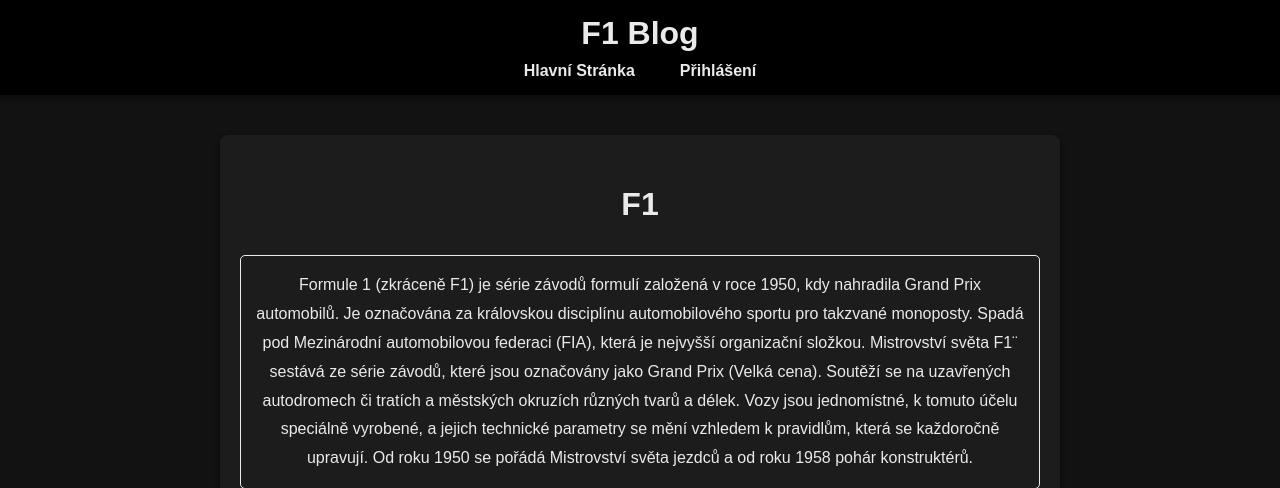
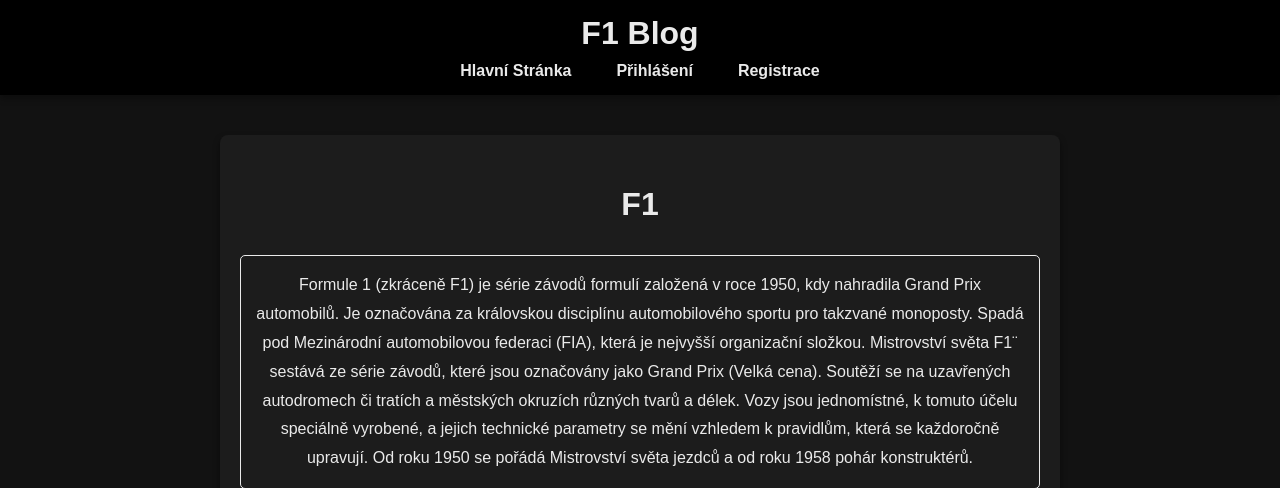
Before and after one commit to DanielKocandrle/Hlavni_projekt, a Flask app: page / in a window 1280 px wide. Shown: the top 488 px of the page. Run offline with Flask 3, Linux system fonts and the light colour scheme; parts of the project's set-up code (start-up, migrations or seed data) failed here and were passed over.

Commit message:
pridani linku pro registraci

```diff
--- a/templates/base.html
+++ b/templates/base.html
@@ -29,6 +29,7 @@
             <ul>
                 <li><a href="{{ url_for('index') }}">Hlavní Stránka</a></li>
                 <li><a href="{{ url_for('auth.login') }}">Přihlášení</a></li>
+                <li><a href="{{ url_for('register.login') }}">Registrace</a></li>
             </ul>
         </nav>
     </header>
```
